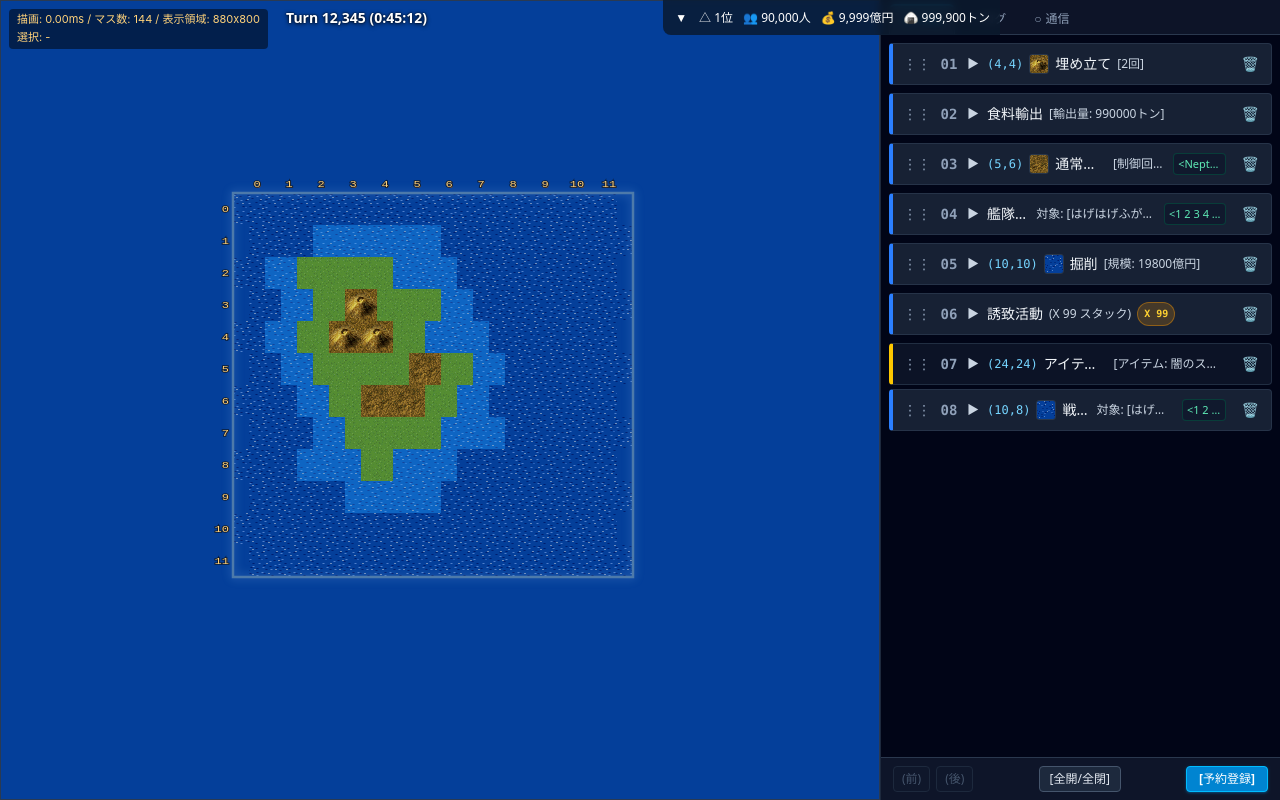
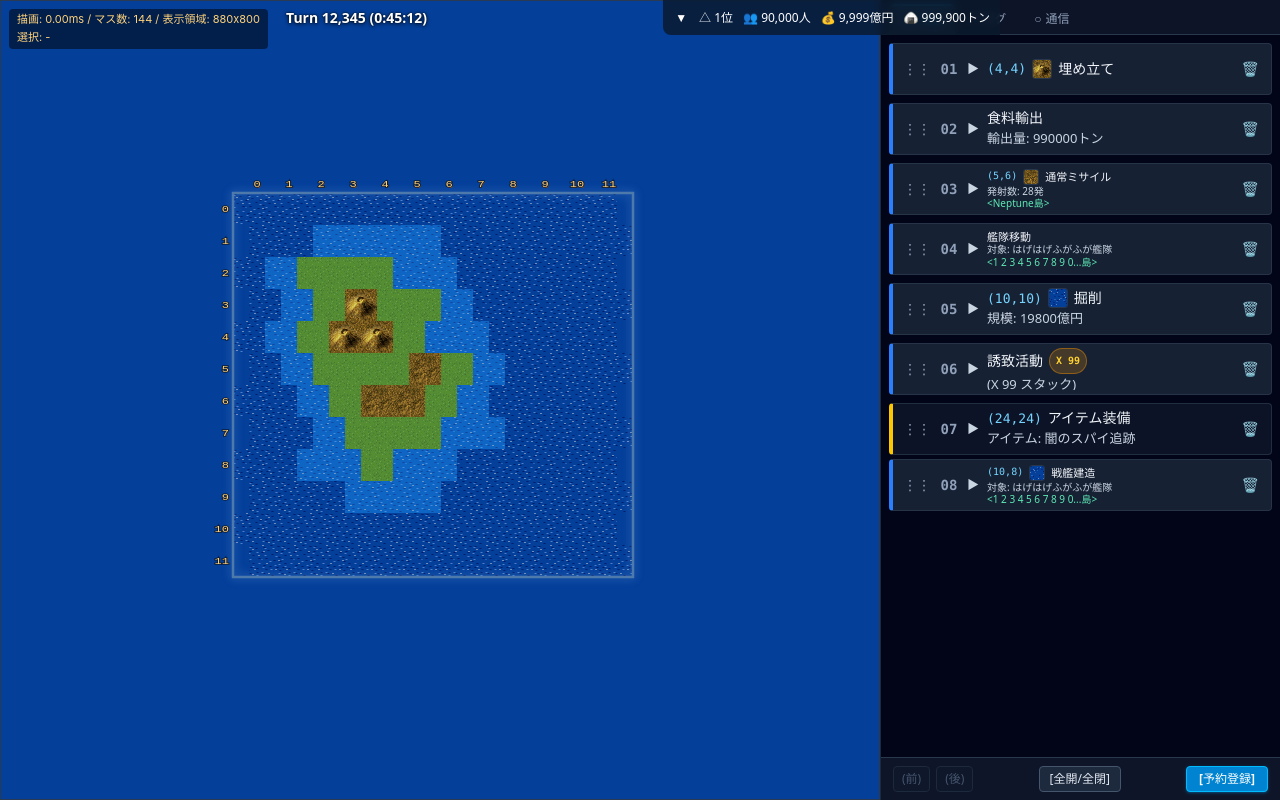
Before and after one commit to REDnjgngim/newHakoniwa, a React (Vite) app in the folder frontend/: page / in a window 1280 px wide. Built offline with nearby package versions, Linux system fonts and the light colour scheme.

Commit message:
feat: コマンド予約リスト内のデザインを調整

```diff
--- a/frontend/src/components/command-reservation/CommandDetailEditor.tsx
+++ b/frontend/src/components/command-reservation/CommandDetailEditor.tsx
@@ -53,13 +53,13 @@ export const CommandDetailEditor: React.FC<CommandDetailEditorProps> = ({ comman
         // サマリーテキストも適宜連動
         let summaryText = command.summaryText;
         if ('repeatCount' in updatedParams) {
-            summaryText = `[${safeVal}回]`;
+            summaryText = `${safeVal}回`;
         } else if ('amount' in updatedParams) {
-            summaryText = `[輸出量: ${safeVal}トン]`;
+            summaryText = `輸出量: ${safeVal}トン`;
         } else if ('missileCount' in updatedParams) {
-            summaryText = `[制御回数: ${safeVal}発]`;
+            summaryText = `発射数: ${safeVal}発`;
         } else if ('scale' in updatedParams) {
-            summaryText = `[規模: ${safeVal}億円]`;
+            summaryText = `規模: ${safeVal}億円`;
         }
 
         onUpdate({
--- a/frontend/src/components/command-reservation/CommandListItem.tsx
+++ b/frontend/src/components/command-reservation/CommandListItem.tsx
@@ -28,12 +28,12 @@ export const CommandListItem: React.FC<CommandListItemProps> = ({
     const isFast = command.commandType === 'fast';
     const orderFormatted = String(command.order).padStart(2, '0');
 
-    // ターゲット島名の短縮表示（10文字超は「…」）
-    const targetIslandDisplay = command.targetIsland
-        ? command.targetIsland.length > 10
-            ? `${command.targetIsland.slice(0, 10)}…`
-            : command.targetIsland
-        : null;
+    // 2行目: 数量・パラメータ情報（表示優先のため summaryText をそのまま出す）
+    const detailLine = command.summaryText?.trim() ? command.summaryText : null;
+    // 3行目: 目標の島が必要な場合は別行にする
+    const targetIslandLine = command.targetIsland?.trim() ? command.targetIsland : null;
+    // 2行分の高さで固定し、3行になる場合は全体を縮小して収める
+    const isThreeLines = targetIslandLine !== null;
 
     return (
         <div className="relative w-full select-none">
@@ -56,7 +56,7 @@ export const CommandListItem: React.FC<CommandListItemProps> = ({
                         onSelect();
                     }
                 }}
-                className={`relative flex cursor-pointer items-center gap-1.5 rounded px-2 py-1.5 text-xs transition-all sm:text-sm ${
+                className={`relative flex h-13 cursor-pointer items-center gap-1.5 overflow-hidden rounded px-2 py-1 text-xs transition-all sm:text-sm ${
                     isFast
                         ? 'mb-0.5 border-l-4 border-l-yellow-400 bg-slate-900/80'
                         : 'mb-2 border-l-4 border-l-blue-500 bg-slate-800/80'
@@ -68,14 +68,14 @@ export const CommandListItem: React.FC<CommandListItemProps> = ({
                 <div
                     {...dragHandleProps}
                     aria-label="並び替えハンドル"
-                    className="cursor-grab px-0.5 font-mono text-slate-400 select-none hover:text-slate-200 active:cursor-grabbing"
+                    className="cursor-grab self-center px-0.5 font-mono text-slate-400 select-none hover:text-slate-200 active:cursor-grabbing"
                     onClick={(e) => e.stopPropagation()}
                 >
                     ⋮⋮
                 </div>
 
                 {/* 2桁リスト番号 */}
-                <span className="min-w-5 font-mono font-semibold text-slate-400">{orderFormatted}</span>
+                <span className="min-w-5 self-center font-mono font-semibold text-slate-400">{orderFormatted}</span>
 
                 {/* アコーディオン開閉トグル */}
                 <button
@@ -85,40 +85,34 @@ export const CommandListItem: React.FC<CommandListItemProps> = ({
                         e.stopPropagation();
                         onToggleExpand();
                     }}
-                    className="p-0.5 text-xs text-slate-300 transition-transform hover:text-white"
+                    className="self-center p-0.5 text-xs text-slate-300 transition-transform hover:text-white"
                 >
                     {isExpanded ? '▼' : '▶'}
                 </button>
 
+                {/* 中央: 1行目（座標・地形・コマンド名）＋2行目以降 */}
+                <div className="flex min-w-0 flex-1 flex-col justify-center self-stretch text-left">
+                    <div
+                        className={`flex min-w-0 items-center gap-1.5 text-left leading-relaxed ${isThreeLines ? 'text-[11px] leading-tight' : ''}`}
+                    >
                         {/* 座標 (X, Y) */}
                         {command.coordinate && (
-                    <span className="shrink-0 font-mono text-[11px] text-sky-300 sm:text-xs">
+                            <span
+                                className={`shrink-0 font-mono text-sky-300 ${isThreeLines ? 'text-[10px]' : 'text-xs sm:text-[13px]'}`}
+                            >
                                 ({command.coordinate.x},{command.coordinate.y})
                             </span>
                         )}
 
                         {/* 地形アイコン（座標から取得した地形画像） */}
-                <TerrainIcon coordinate={command.coordinate} />
+                        <TerrainIcon coordinate={command.coordinate} size={isThreeLines ? 16 : 20} />
 
                         {/* コマンド名 */}
-                <span className="max-w-30 truncate font-medium text-slate-100 sm:max-w-40">{command.name}</span>
-
-                {/* サマリーテキスト（数量・パラメータ情報） */}
-                {command.summaryText && (
-                    <span className="max-w-35 truncate text-[11px] text-slate-300 sm:text-xs">
-                        {command.summaryText}
+                        <span
+                            className={`truncate text-left font-medium text-slate-100 ${isThreeLines ? 'text-[11px]' : 'text-[13px] sm:text-sm'}`}
+                        >
+                            {command.name}
                         </span>
-                )}
-
-                {/* ターゲット島名 */}
-                {targetIslandDisplay && (
-                    <span
-                        className="max-w-22.5 truncate rounded border border-emerald-800/50 bg-slate-900/70 px-1 py-0.5 text-[10px] text-emerald-300 sm:text-[11px]"
-                        title={command.targetIsland}
-                    >
-                        &lt;{targetIslandDisplay}&gt;
-                    </span>
-                )}
 
                         {/* スタックバッジ */}
                         {command.stackCount && command.stackCount > 1 && (
@@ -133,8 +127,29 @@ export const CommandListItem: React.FC<CommandListItemProps> = ({
                                 X {command.stackCount}
                             </button>
                         )}
+                    </div>
 
-                <div className="flex-1" />
+                    {/* 数量・パラメータ行 */}
+                    {detailLine && (
+                        <div
+                            data-testid={`command-detail-line-${command.id}`}
+                            className={`truncate text-left text-slate-300 ${isThreeLines ? 'text-[10px] leading-tight' : 'text-xs/relaxed sm:text-[13px]'}`}
+                        >
+                            {detailLine}
+                        </div>
+                    )}
+
+                    {/* 目標の島行 */}
+                    {targetIslandLine && (
+                        <div
+                            data-testid={`command-target-line-${command.id}`}
+                            className="truncate text-left text-[10px] leading-tight text-emerald-300"
+                            title={command.targetIsland}
+                        >
+                            &lt;{targetIslandLine}&gt;
+                        </div>
+                    )}
+                </div>
 
                 {/* 削除ボタン */}
                 <button
@@ -144,7 +159,7 @@ export const CommandListItem: React.FC<CommandListItemProps> = ({
                         e.stopPropagation();
                         onDelete();
                     }}
-                    className="shrink-0 rounded p-1 text-slate-400 transition-colors hover:bg-red-500/10 hover:text-red-400"
+                    className="shrink-0 self-center rounded p-1 text-slate-400 transition-colors hover:bg-red-500/10 hover:text-red-400"
                 >
                     🗑️
                 </button>
--- a/frontend/src/mocks/command-reservation.ts
+++ b/frontend/src/mocks/command-reservation.ts
@@ -20,19 +20,15 @@ export const mockReservationCommands: ReservationCommand[] = [
         commandType: 'normal',
         name: '埋め立て',
         coordinate: { x: 4, y: 4 },
-        summaryText: '[2回]',
         estimatedTurn: 101,
         estimatedFundsDelta: -20,
-        params: {
-            repeatCount: 2,
-        },
     },
     {
         id: 'cmd-02',
         order: 2,
         commandType: 'normal',
         name: '食料輸出',
-        summaryText: '[輸出量: 990000トン]',
+        summaryText: '輸出量: 990000トン',
         estimatedTurn: 102,
         estimatedFundsDelta: 430,
         params: {
@@ -45,7 +41,7 @@ export const mockReservationCommands: ReservationCommand[] = [
         commandType: 'normal',
         name: '通常ミサイル',
         coordinate: { x: 5, y: 6 },
-        summaryText: '[制御回数: 28発]',
+        summaryText: '発射数: 28発',
         targetIsland: 'Neptune島',
         estimatedTurn: 103,
         estimatedFundsDelta: -30,
@@ -59,7 +55,7 @@ export const mockReservationCommands: ReservationCommand[] = [
         order: 4,
         commandType: 'normal',
         name: '艦隊移動',
-        summaryText: '対象: [はげはげふがふが艦隊]',
+        summaryText: '対象: はげはげふがふが艦隊',
         targetIsland: '1 2 3 4 5 6 7 8 9 0...島',
         estimatedTurn: 104,
         estimatedFundsDelta: -10,
@@ -74,7 +70,7 @@ export const mockReservationCommands: ReservationCommand[] = [
         commandType: 'normal',
         name: '掘削',
         coordinate: { x: 10, y: 10 },
-        summaryText: '[規模: 19800億円]',
+        summaryText: '規模: 19800億円',
         estimatedTurn: 105,
         estimatedFundsDelta: -198,
         params: {
@@ -100,7 +96,7 @@ export const mockReservationCommands: ReservationCommand[] = [
         commandType: 'fast',
         name: 'アイテム装備',
         coordinate: { x: 24, y: 24 },
-        summaryText: '[アイテム: 闇のスパイ追跡]',
+        summaryText: 'アイテム: 闇のスパイ追跡',
         estimatedTurn: 106, // 高速コマンドなのでターン消費なし
         estimatedFundsDelta: 0,
         params: {
@@ -113,7 +109,7 @@ export const mockReservationCommands: ReservationCommand[] = [
         commandType: 'normal',
         name: '戦艦建造',
         coordinate: { x: 10, y: 8 },
-        summaryText: '対象: [はげはげふがふが艦隊]',
+        summaryText: '対象: はげはげふがふが艦隊',
         targetIsland: '1 2 3 4 5 6 7 8 9 0...島',
         estimatedTurn: 107,
         estimatedFundsDelta: -150,
```
Lines whose indentation alone changed are shown as unchanged.
